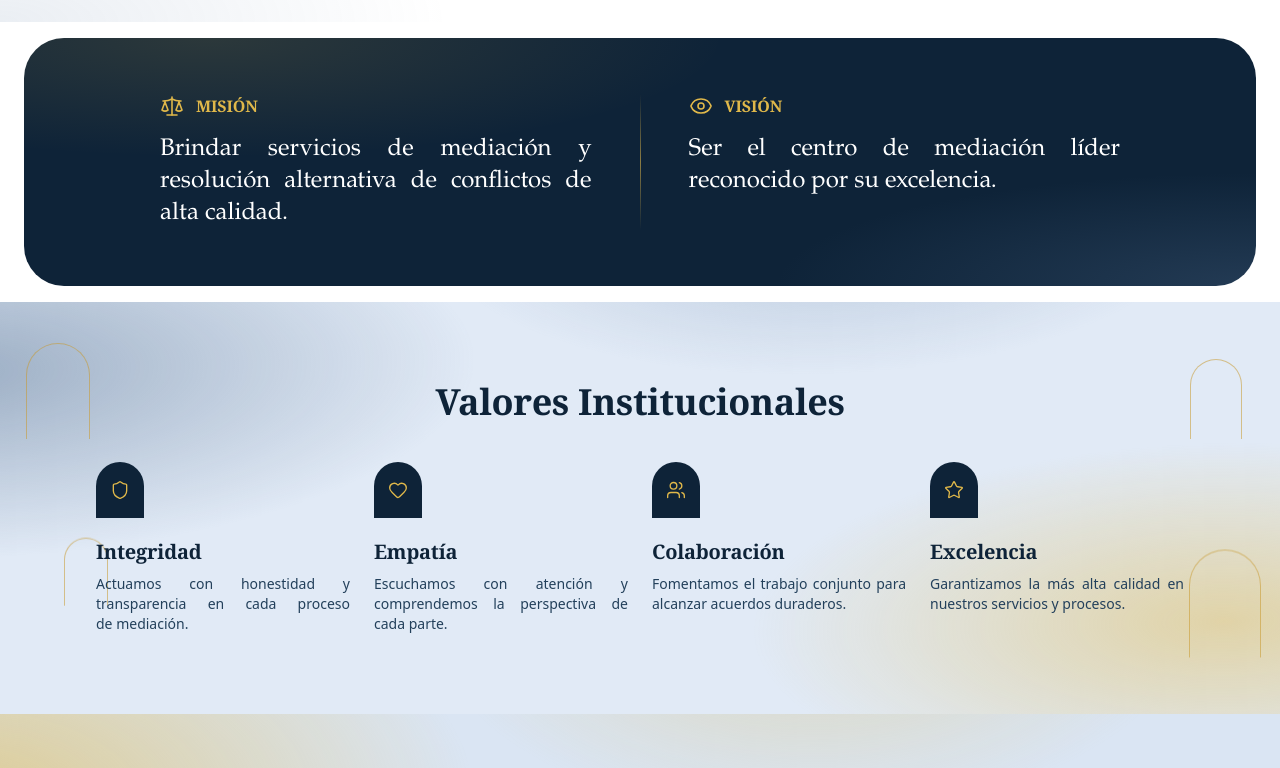
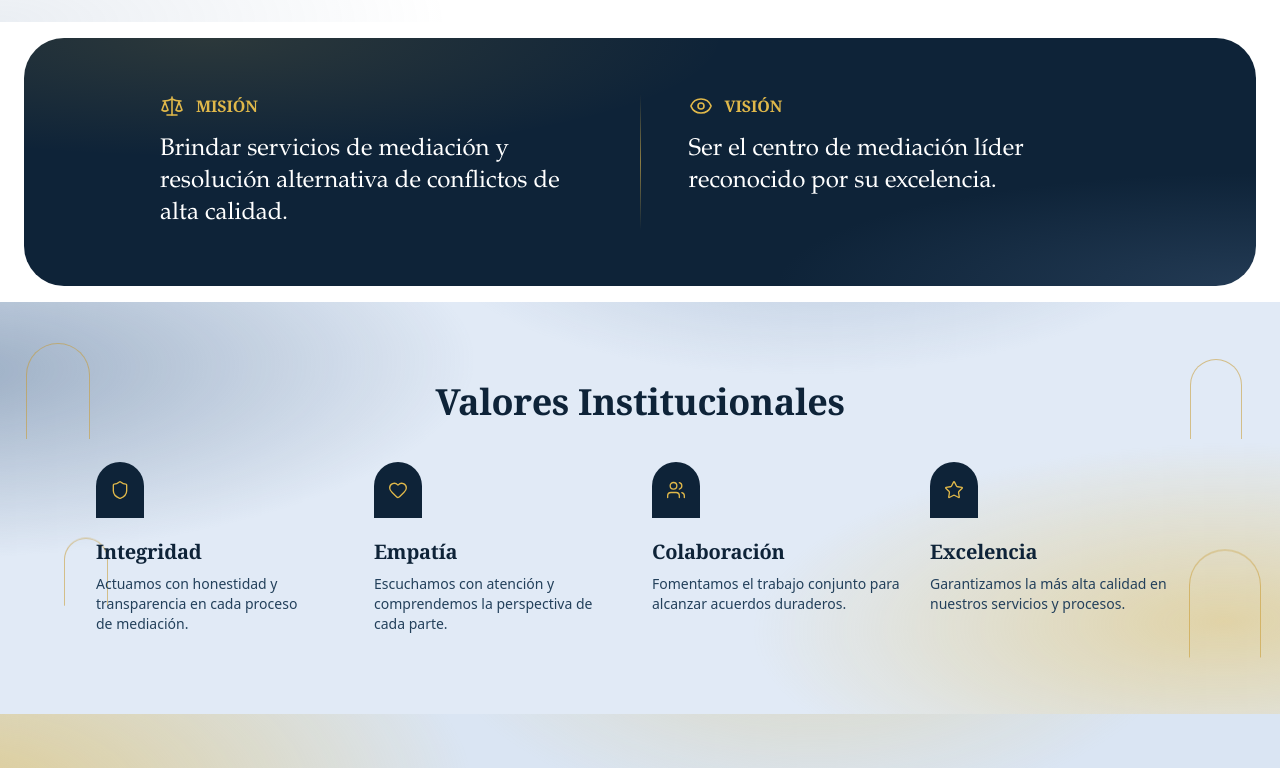
Before and after one commit to compuproyectos-beep/numa-mediacion, a Next.js app in the folder frontend/: page / in a window 1280 px wide. Shown: the part 1300-2068 px from the top of the page. Built offline with nearby package versions, Linux system fonts and the light colour scheme; no server answers; a web font is replaced by a local one.

Commit message:
Cambios con skills de diseños

```diff
--- a/frontend/src/app/page.tsx
+++ b/frontend/src/app/page.tsx
@@ -388,7 +388,7 @@ export default function HomePage() {
                   Misión
                 </h2>
               </div>
-              <p className="text-lg sm:text-2xl text-white leading-snug justify-es">
+              <p className="text-lg sm:text-2xl text-white leading-snug">
                 Brindar servicios de mediación y resolución alternativa de
                 conflictos de alta calidad.
               </p>
@@ -404,7 +404,7 @@ export default function HomePage() {
                   Visión
                 </h2>
               </div>
-              <p className="text-lg sm:text-2xl text-white leading-snug justify-es">
+              <p className="text-lg sm:text-2xl text-white leading-snug">
                 Ser el centro de mediación líder reconocido por su excelencia.
               </p>
             </div>
@@ -435,7 +435,7 @@ export default function HomePage() {
                   <Icon className="w-5 h-5 text-gold-400" />
                 </div>
                 <h3 className="text-base sm:text-xl font-bold text-numa-900 mb-1.5 sm:mb-2">{titulo}</h3>
-                <p className="text-[13px] sm:text-sm text-numa-700 leading-relaxed font-sans justify-es">{desc}</p>
+                <p className="text-[13px] sm:text-sm text-numa-700 leading-relaxed font-sans">{desc}</p>
               </div>
             ))}
           </div>
```
